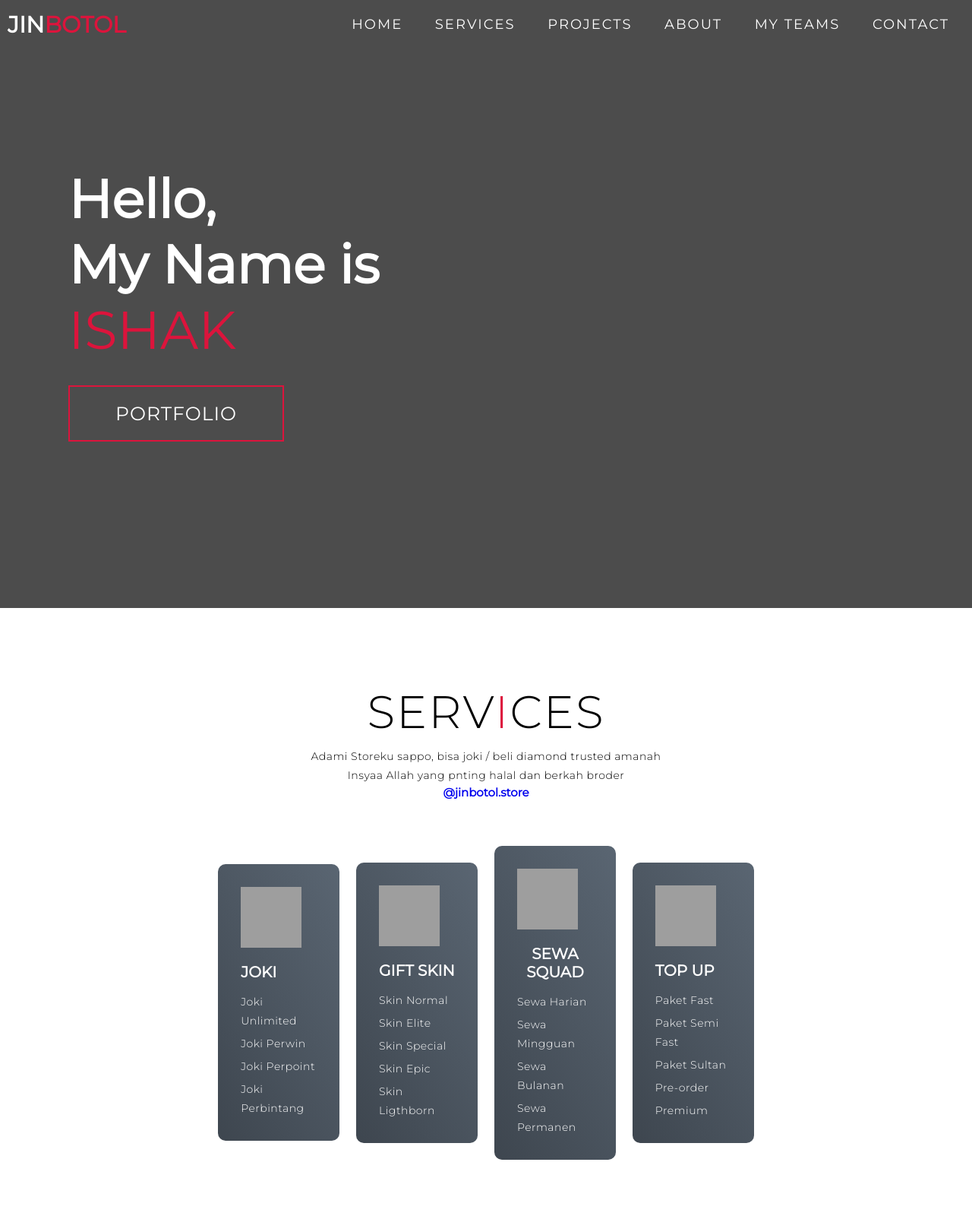
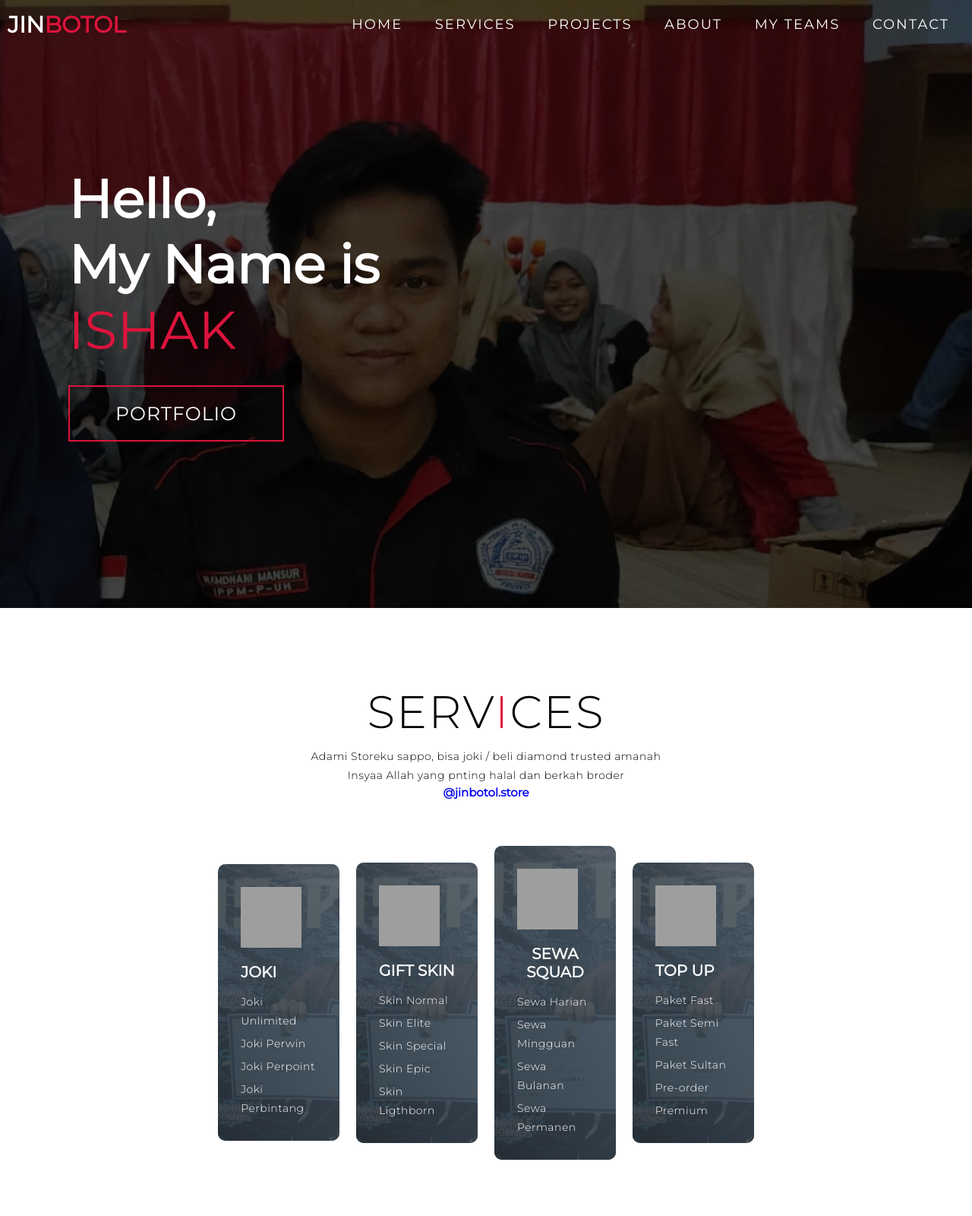
Before and after one commit to IshakRamadhan-it/jinbotolstore, a plain HTML site: page index.html in a window 1280 px wide. Shown: the top 1600 px of the page at 76% size. Drawn offline with nearby package versions, Linux system fonts and the light colour scheme; grey boxes are pictures that could not be loaded.

Commit message:
change top up picture & background pict

```diff
--- a/style.css
+++ b/style.css
@@ -332,7 +332,7 @@ p {
 
 /* Hero Section */
 #hero {
-	background-image: url(./img/hero-bg.jpg);
+	background-image: url(./img/hero-bg.jpeg);
 	background-size: cover;
 	background-position: top center;
 	position: relative;
@@ -423,7 +423,7 @@ p {
 	flex-direction: column;
 	padding: 30px;
 	border-radius: 10px;
-	background-image: url(./img/img-1.jpeg);
+	background-image: url(./img/img-1.jpg);
 	background-size: cover;
 	margin: 10px 5%;
 	position: relative;
```
Also changed, not shown: img/jinbotol (1).jpeg.
